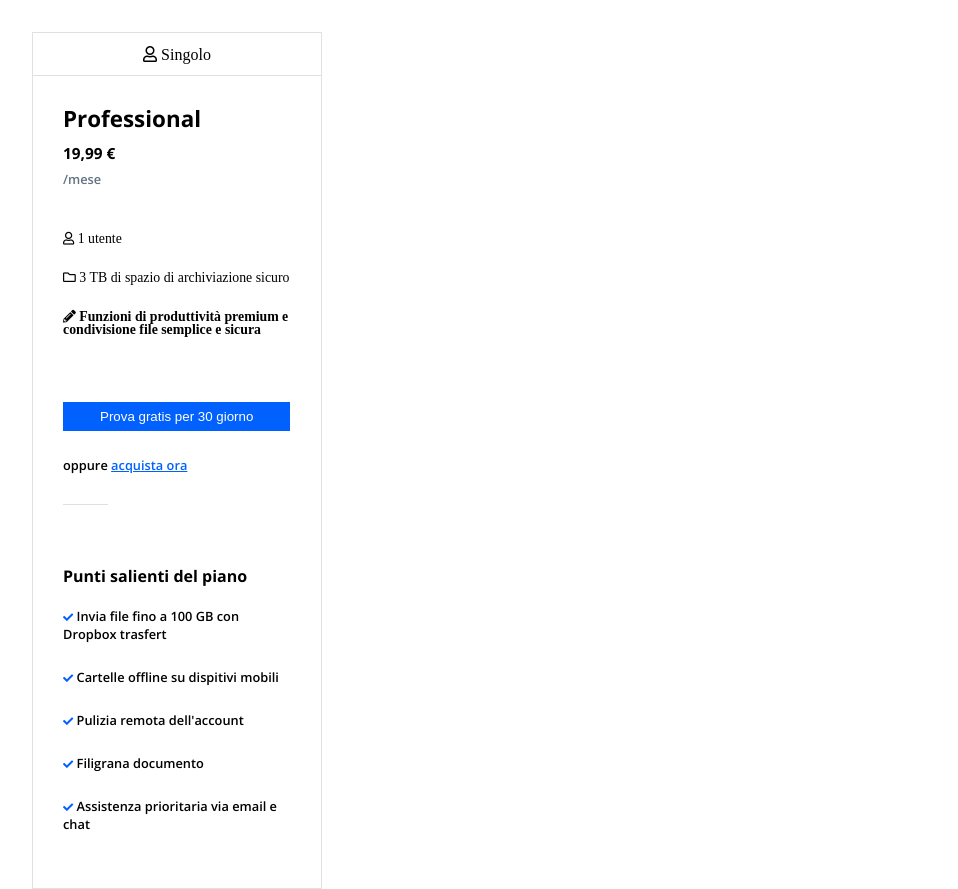
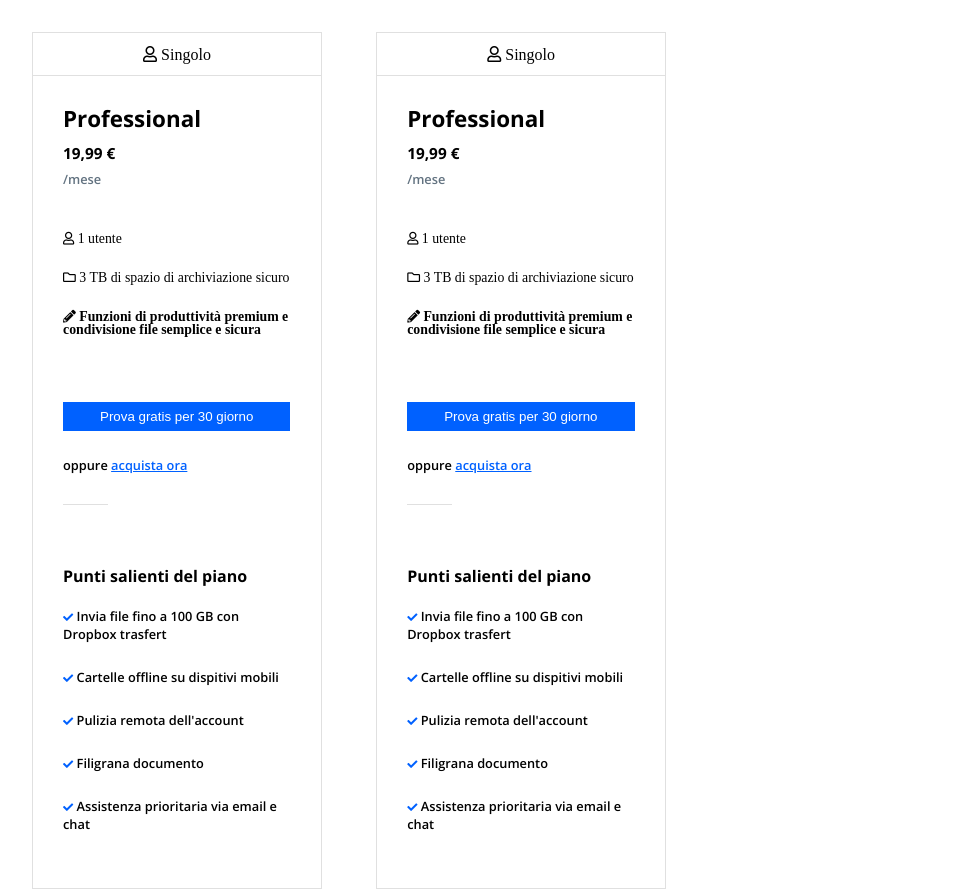
Before and after one commit to GerryFox22/htmlcss-dropbox, a plain HTML site: page index.html in a window 1280 px wide. Shown: the part 1132-2021 px from the top of the page, without its empty margins (83-1041 px from the left). Drawn offline with nearby package versions, Linux system fonts and the light colour scheme.

Commit message:
modifiche prima colonna e aggiunta seconda main section 1

```diff
--- a/css/style.css
+++ b/css/style.css
@@ -194,6 +194,7 @@ button {
 }
 
 .main-column {
+    display: inline-block;
     border: 1px solid #e0e0e0;
     border-top: none;
     width: 290px;
@@ -236,3 +237,7 @@ button {
 .icon.text {
     font-size: 1.08em;
 }
+
+#main-central-column{
+    margin: 0 50px;
+}
--- a/index.html
+++ b/index.html
@@ -197,6 +197,70 @@
 
                     </div>
 
+                    <div id="main-central-column" class="main-column ">
+
+                        <div class="title-row">
+                            <i class="far fa-user"> Singolo</i>
+                        </div>
+
+                        <div class="info-row">
+
+                            <div class="row-spacer">
+                                <h3 class="info-title">Professional</h3>
+                                <p><strong class="price">19,99 &euro;</strong>  <br>
+                                    <span class="gray-text">/mese</span>
+                                </p>
+                            </div>
+
+                            <div class="row-spacer">
+                                <i class="far fa-user block main-icon"><span class="icon text"> 1 utente</span> </i>
+                                <i class="far fa-folder block main-icon"><span class="icon text"> 3 TB di spazio di archiviazione sicuro</i></span>
+                                <i class="fas fa-pencil-alt block main-icon"><span class="icon text"> Funzioni di produttività premium e condivisione file semplice e sicura
+                                </i></span>
+                            </div>
+
+                            <button class="blue-bg white-text main-button-padding">Prova gratis per 30 giorno</button>
+
+                            <div class="end-info-row">
+
+                                </span>oppure <a class="blue-text" href="#">acquista ora</a></span>
+
+                            </div>
+
+                            <hr class="small-hr">
+                        </div>
+
+
+
+                        <div class="list-row">
+                            <ul>
+                                <h4 class="list-title">Punti salienti del piano</h4>
+
+                                <li>
+                                    <i class="fas fa-check main-icon blue-text"></i>
+                                    Invia file fino a 100 GB con Dropbox trasfert
+                                </li>
+                                <li>
+                                    <i class="fas fa-check main-icon blue-text"></i>
+                                    Cartelle offline su dispitivi mobili</li>
+                                <li>
+                                    <i class="fas fa-check main-icon blue-text"></i>
+                                    Pulizia remota dell'account</li>
+                                <li>
+                                    <i class="fas fa-check main-icon blue-text"></i>
+                                    Filigrana documento
+                                </li>
+                                <li>
+                                    <i class="fas fa-check main-icon blue-text"></i>
+                                    Assistenza prioritaria via email e chat
+                                </li>
+                            </ul>
+
+
+                        </div>
+
+                    </div>
+
 
 
 
```
